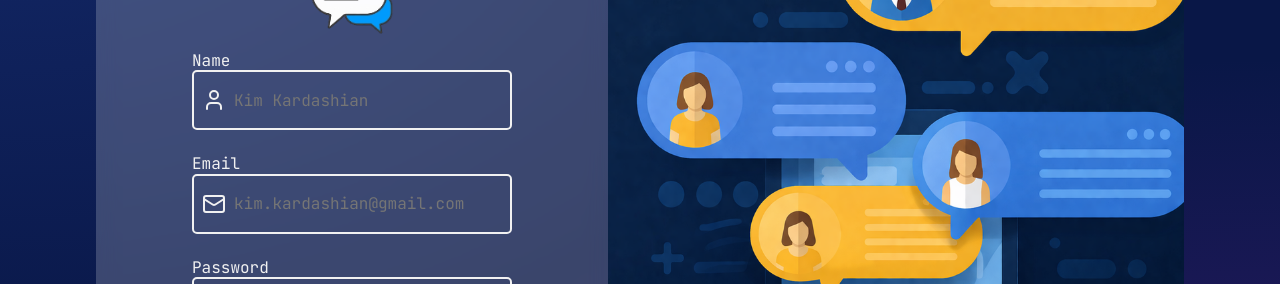
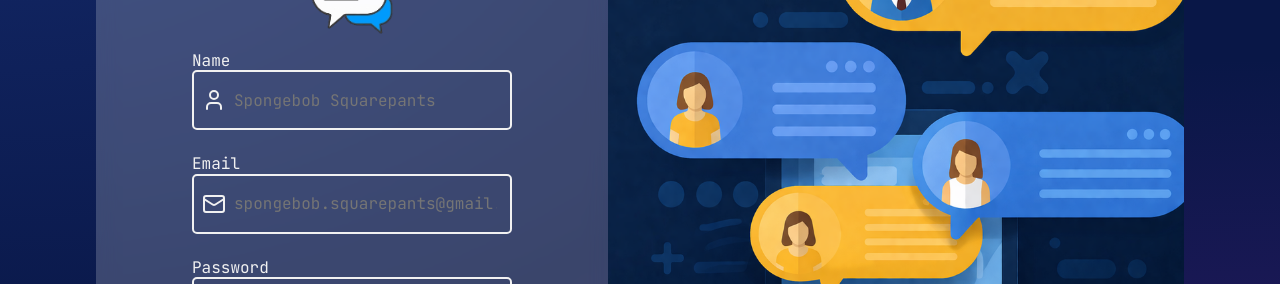
Before and after one commit to zain-anwer/pern-stack-chat-application, a React (Vite) app in the folder chat_frontend/: page /SignUpPage in a window 1280 px wide. Shown: the part 176-460 px from the top of the page. Built offline with nearby package versions, Linux system fonts and the light colour scheme; no server answers.

Commit message:
Changed placeholder values for auth pages

```diff
--- a/chat_frontend/src/pages/LoginPage.jsx
+++ b/chat_frontend/src/pages/LoginPage.jsx
@@ -67,7 +67,7 @@
                         <label>Email
                             <div className="input-group">
                                 <Mail/>
-                                <input type="email" placeholder="kim.kardashian@gmail.com"
+                                <input type="email" placeholder="spongebob.squarepants@gmail.com"
                                     value={formData.email} onChange={(e)=>{setFormData({...formData,email:e.target.value})}}
                                 />
                             </div>
--- a/chat_frontend/src/pages/SignUpPage.jsx
+++ b/chat_frontend/src/pages/SignUpPage.jsx
@@ -65,7 +65,7 @@
                         <label>Name
                             <div className="input-group">
                                 <User/>
-                                <input type="text" placeholder="Kim Kardashian"
+                                <input type="text" placeholder="Spongebob Squarepants"
                                     value={formData.name} onChange={(e)=>{setFormData({...formData,name:e.target.value})}}
                                 />
                             </div>
@@ -74,7 +74,7 @@
                         <label>Email
                             <div className="input-group">
                                 <Mail/>
-                                <input type="email" placeholder="kim.kardashian@gmail.com"
+                                <input type="email" placeholder="spongebob.squarepants@gmail.com"
                                     value={formData.email} onChange={(e)=>{setFormData({...formData,email:e.target.value})}}
                                 />
                             </div>
```
